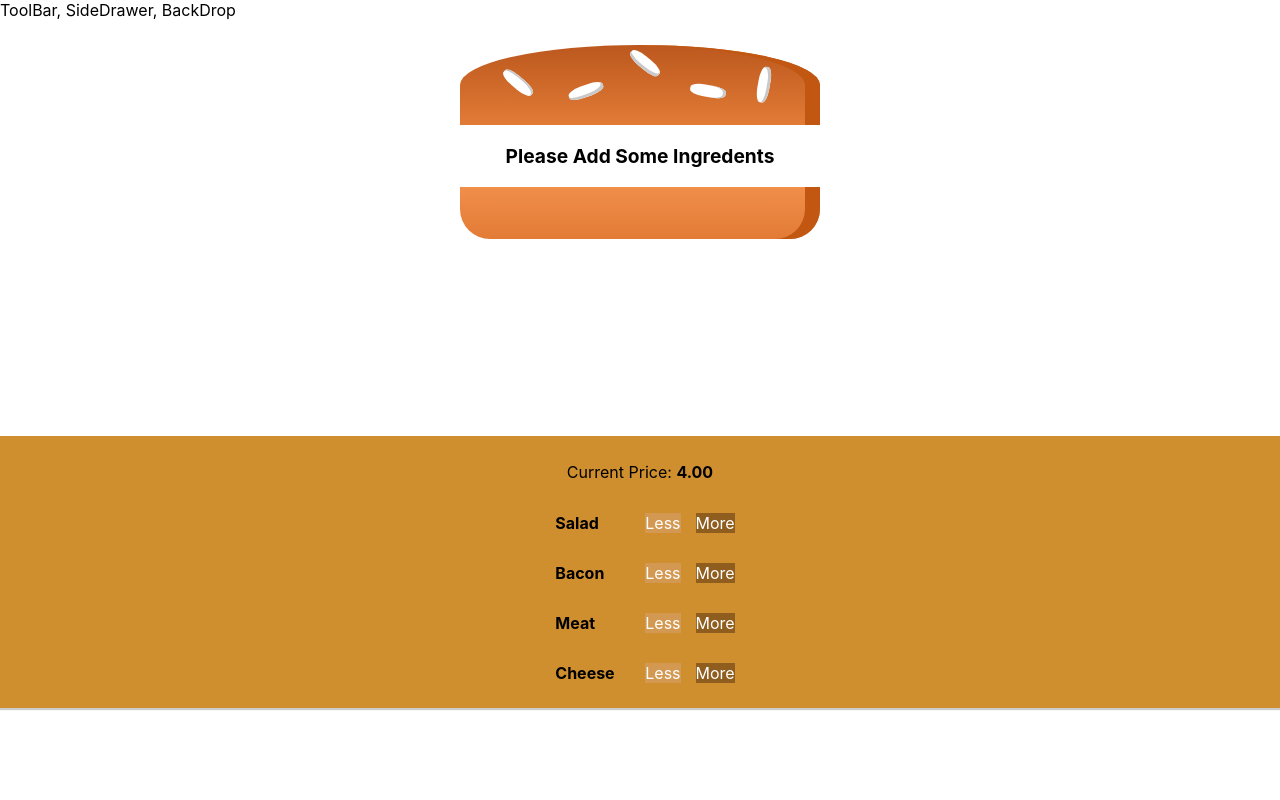
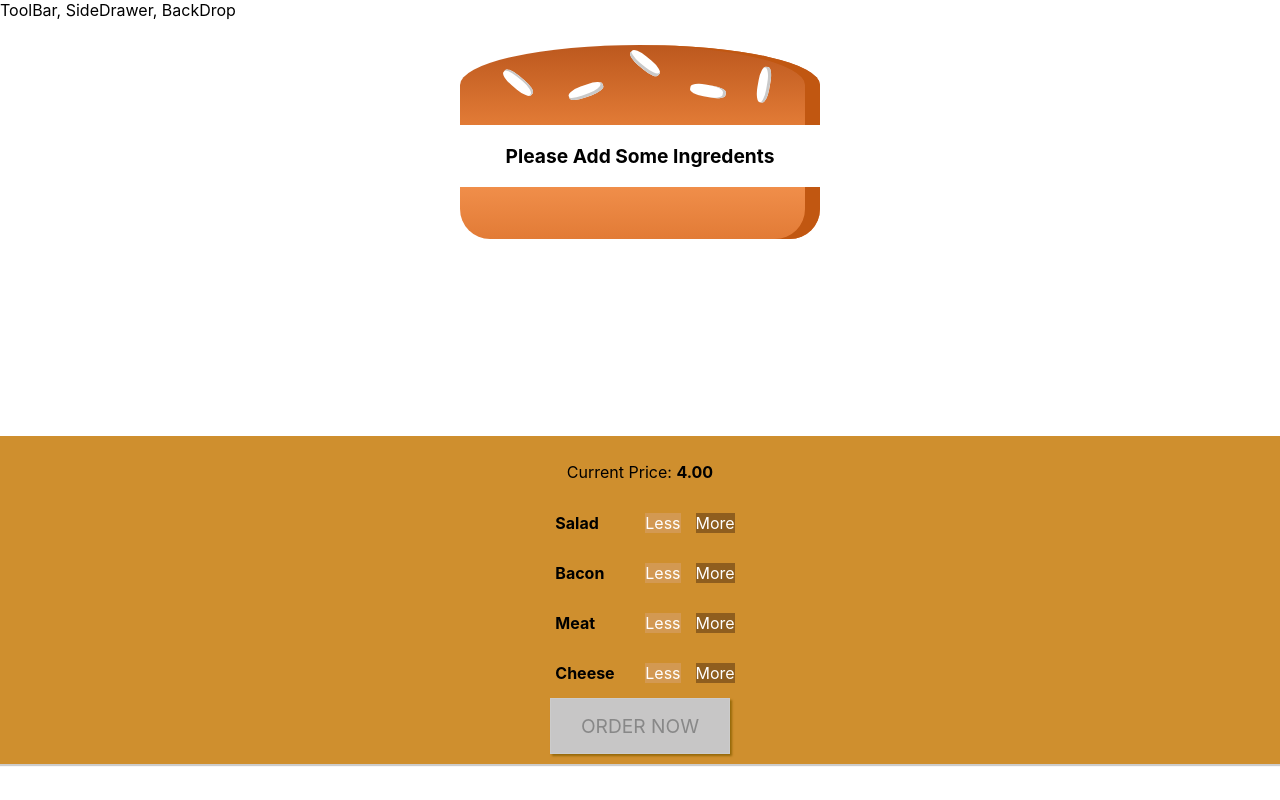
Before and after one commit to hrishabh-22/burgerbuilder, a React (Create React App) app: page / in a window 1280 px wide. Built offline with nearby package versions, Linux system fonts and the light colour scheme.

Commit message:
order now button added

```diff
--- a/src/components/Burger/BuildControls/BuildControl/BuildControl.module.css
+++ b/src/components/Burger/BuildControls/BuildControl/BuildControl.module.css
@@ -50,10 +50,12 @@
 .BuildControl .Less:active {
   background-color: #daa972;
   color: white;
+  cursor: pointer;
 }
 
 .BuildControl .More:hover,
 .BuildControl .More:active {
   background-color: #99703f;
   color: white;
+  cursor: pointer;
 }
--- a/src/components/Burger/BuildControls/BuildControls.js
+++ b/src/components/Burger/BuildControls/BuildControls.js
@@ -24,6 +24,9 @@
           disabled={props.disabled[ctrl.type]}
         />
       ))}
+      <button className={classes.OrderButton} disabled={!props.purchaseable}>
+        ORDER NOW
+      </button>
     </div>
   );
 };
--- a/src/components/Burger/BuildControls/BuildControls.module.css
+++ b/src/components/Burger/BuildControls/BuildControls.module.css
@@ -8,3 +8,45 @@
   margin: auto;
   padding: 10px 0;
 }
+
+.OrderButton {
+  background-color: #dad735;
+  outline: none;
+  cursor: pointer;
+  border: 1px solid #966909;
+  color: #966909;
+  font-family: inherit;
+  font-size: 1.2em;
+  padding: 15px 30px;
+  box-shadow: 2px 2px 2px #966909;
+}
+
+.OrderButton:hover,
+.OrderButton:active {
+  background-color: #a0db41;
+  border: 1px solid #966909;
+  color: #966909;
+}
+
+.OrderButton:disabled {
+  background-color: #c7c6c6;
+  cursor: not-allowed;
+  border: 1px solid #ccc;
+  color: #888888;
+}
+
+.OrderButton:not(:disabled) {
+  animation: enable 0.3s linear;
+}
+
+@keyframes enable {
+  0% {
+    transform: scale(1);
+  }
+  60% {
+    transform: scale(1.1);
+  }
+  100% {
+    transform: scale(1);
+  }
+}
--- a/src/components/Burger/Burger.js
+++ b/src/components/Burger/Burger.js
@@ -17,8 +17,6 @@
     totIngredents = <p>Please Add Some Ingredents</p>;
   }
 
-  console.log(totIngredents);
-
   return (
     <div className={classes.Burger}>
       <BurgerIngredent type="bread-top" />
--- a/src/container/BurgerBuilder/BurgerBuilder.js
+++ b/src/container/BurgerBuilder/BurgerBuilder.js
@@ -21,8 +21,20 @@
         meat: 0,
       },
       totPrice: 4,
+      purchaseable: false,
     };
   }
+
+  updatePurchaseStateHandler = (ingredents) => {
+    const sum = Object.keys(ingredents)
+      .map((igKey) => {
+        return ingredents[igKey];
+      })
+      .reduce((sum, el) => {
+        return sum + el;
+      }, 0);
+    this.setState({ purchaseable: sum > 0 });
+  };
 
   addIngredentHandler = (type) => {
     const oldCount = this.state.ingredent[type];
@@ -36,6 +48,7 @@
     const oldPrice = this.state.totPrice;
     const newPrice = oldPrice + priceAddition;
     this.setState({ ingredent: updatedIngredents, totPrice: newPrice });
+    this.updatePurchaseStateHandler(updatedIngredents);
   };
 
   removeIngredentHandler = (type) => {
@@ -53,6 +66,7 @@
     const oldPrice = this.state.totPrice;
     const newPrice = oldPrice - priceDeduction;
     this.setState({ ingredent: updatedIngredents, totPrice: newPrice });
+    this.updatePurchaseStateHandler(updatedIngredents);
   };
 
   render() {
@@ -72,6 +86,7 @@
           ingredentRemove={this.removeIngredentHandler}
           disabled={disabledInfo}
           price={this.state.totPrice}
+          purchaseable={this.state.purchaseable}
         />
       </Aux>
     );
```
